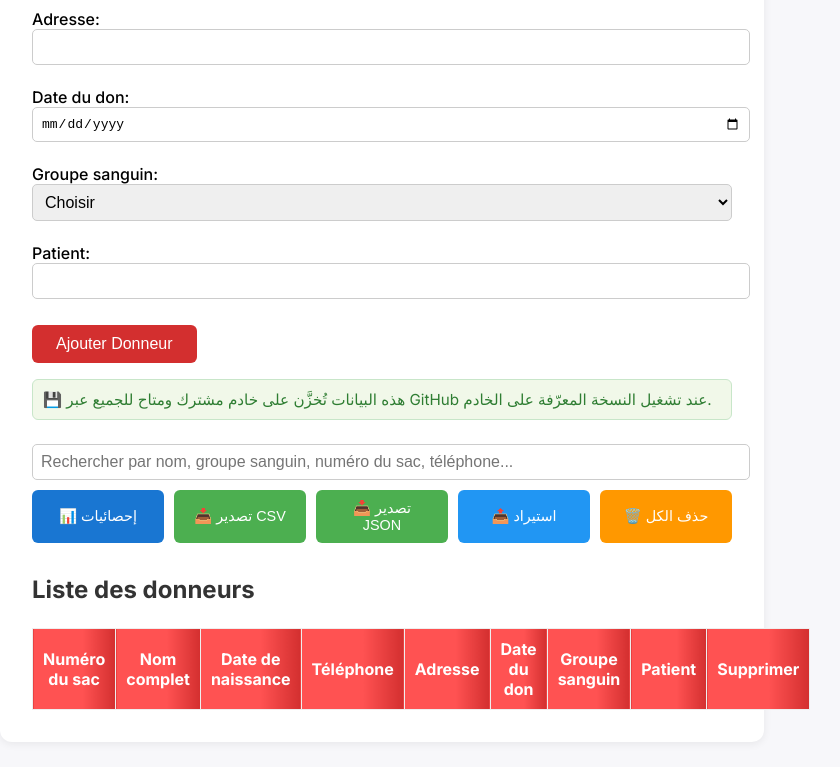
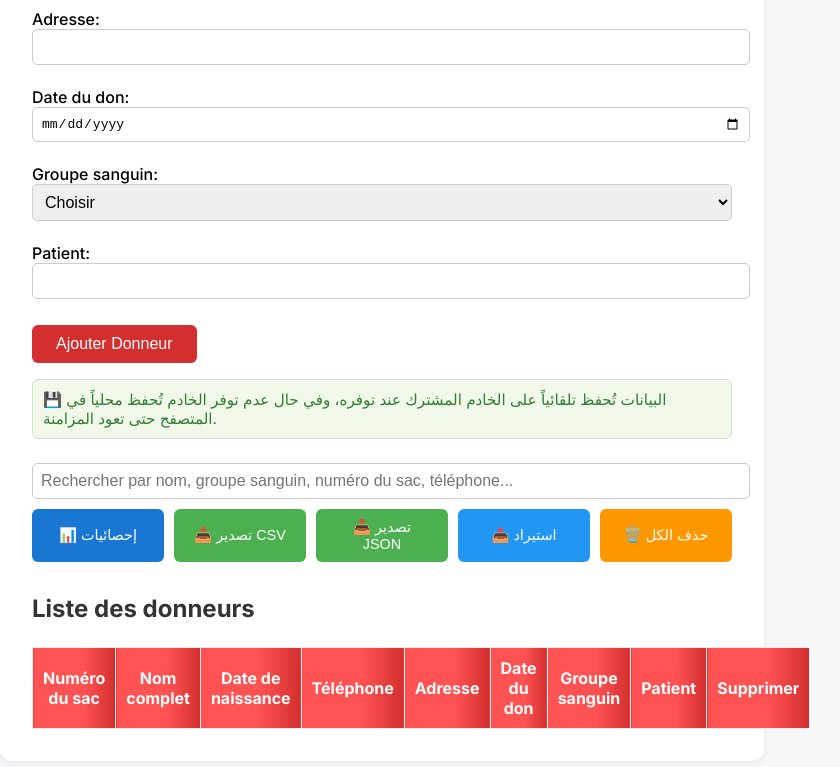
Before and after one commit to ismaildjardini85-lgtm/blood-donor-app, a website: page index.html in a window 1280 px wide. Shown: the part 575-1342 px from the top of the page, without its empty margins (258-1098 px from the left). Drawn offline with Linux system fonts and the light colour scheme; no server answers.

Commit message:
Clarify persistence message

```diff
--- a/index.html
+++ b/index.html
@@ -70,7 +70,7 @@
         <button type="submit">Ajouter Donneur</button>
       </form>
       <div style="margin: 16px 0; padding: 10px; border: 1px solid #c8e6c9; background: #f1f8e9; color: #2e7d32; border-radius: 6px; font-size: 0.95em;">
-        💾 هذه البيانات تُخزَّن على خادم مشترك ومتاح للجميع عبر GitHub عند تشغيل النسخة المعرّفة على الخادم.
+        💾 البيانات تُحفظ تلقائياً على الخادم المشترك عند توفره، وفي حال عدم توفر الخادم تُحفظ محلياً في المتصفح حتى تعود المزامنة.
       </div>
       <div style="margin: 24px 0 0 0;">
         <input type="text" id="searchInput" placeholder="Rechercher par nom, groupe sanguin, numéro du sac, téléphone..." style="width:100%;padding:8px;border-radius:5px;border:1px solid #ccc;font-size:1em;">
```
